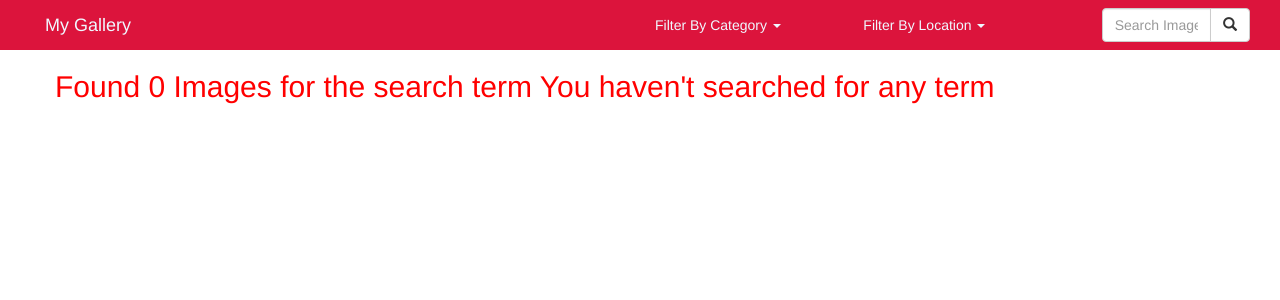
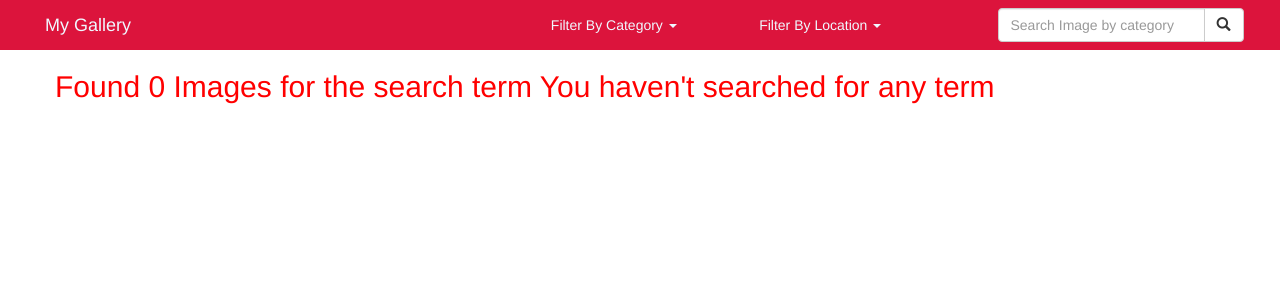
Before and after one commit to KevinJared/gallery, a Django app: page /search/ in a window 1280 px wide. Shown: the top 300 px of the page. Run offline with Django 3.2, Linux system fonts and the light colour scheme; some libraries are stand-ins or nearby versions.

Commit message:
deployment to heroku

```diff
--- a/content/templates/navbar.html
+++ b/content/templates/navbar.html
@@ -10,7 +10,7 @@
 <body>
   <nav class="">
     <div class="container-fluid" style=" background-color:crimson;">
-      <div class="col-md-6 navbar-header">
+      <div class="col-md-5 navbar-header">
         <a class="navbar-brand" href="{% url 'contentToday' %}">My Gallery</a>
       </div>
       <div class="col-md-2 dropdown" style="padding-top:15px;">
@@ -32,7 +32,7 @@
         </ul>
       </div>
       <!-- Adding a search form  -->
-      <div class="col-md-2 navbar-right">
+      <div class="col-md-3 navbar-right">
         <form class="navbar-form" role="search" action="{% url 'search_results' %}">
           <div class="input-group">
             <input type="text" class="form-control" placeholder="Search Image by category" name="image">
```
